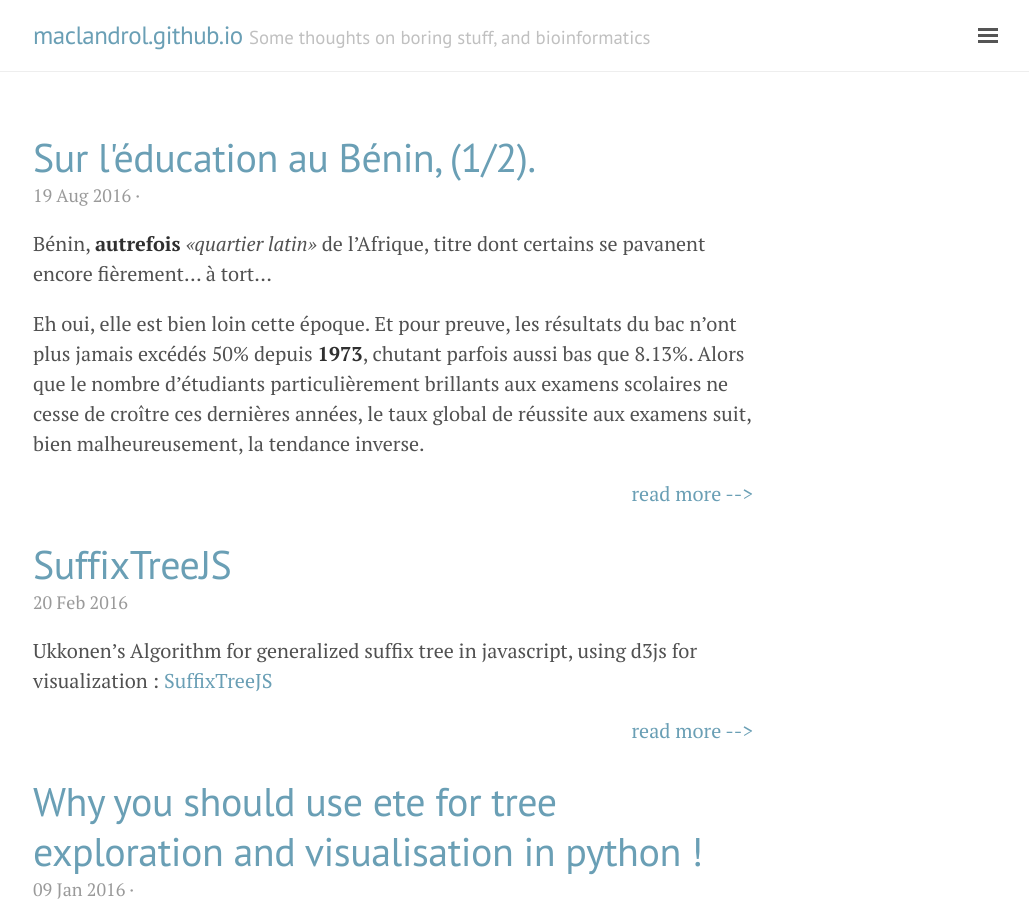
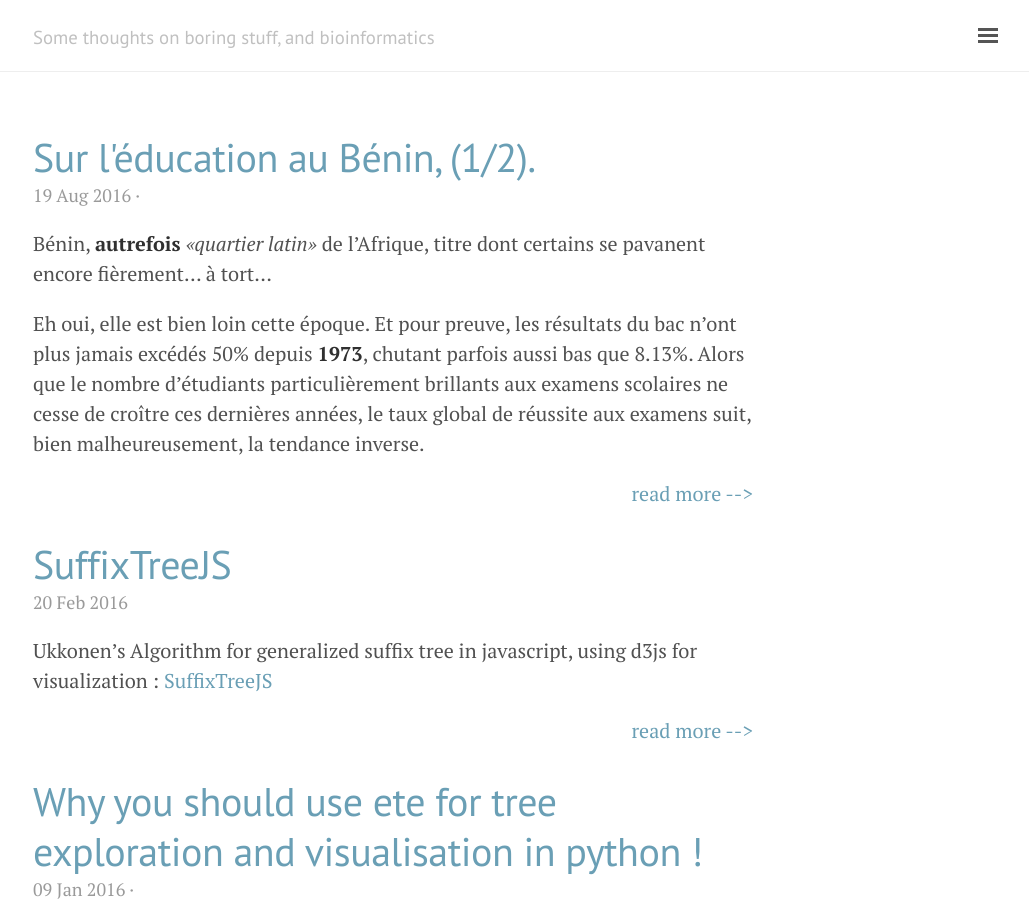
Before and after one commit to maclandrol/maclandrol.github.io, a Jekyll site: the page built from index.html, in a window 1280 px wide and 900 px high. Shown: the whole window, without its empty margins (247-1276 px from the left). Built offline with Jekyll 4.4.1, drawn with Linux system fonts in a browser that asks for light colours; nearby versions of some CDN libraries; a script that is not in the unit is left out; the list of posts is cut into pages by our own code; comment, search, counter and statistics services are not loaded.

Commit message:
Fix unwanted title

```diff
--- a/_includes/footer.html
+++ b/_includes/footer.html
@@ -1,8 +1,6 @@
 <footer class="site-footer">
 
   <div class="wrap">
-
-    <h2 class="footer-heading">{{ site.title }}</h2>
     <div class="footer-col-1 column">
     <ul>
       <li><a href="{{ site.baseurl }}/feed.xml">
--- a/_layouts/default.html
+++ b/_layouts/default.html
@@ -13,7 +13,7 @@
       <div class="masthead">
         <div class="container">
           <h3 class="masthead-title">
-            <a href="{{ site.baseurl }}/" title="Home">{{ site.title }}</a>
+            <!-- <a href="{{ site.baseurl }}/" title="Home">{{ site.title }}</a> -->
             <small>{{ site.tagline }}</small>
           </h3>
         </div>
@@ -56,6 +56,7 @@
   ga('send', 'pageview');
 
 </script>
+<script src="https://txtpen.com/embed.js?site=mrnoutahi"></script>
   </body>
 
 </html>
```
